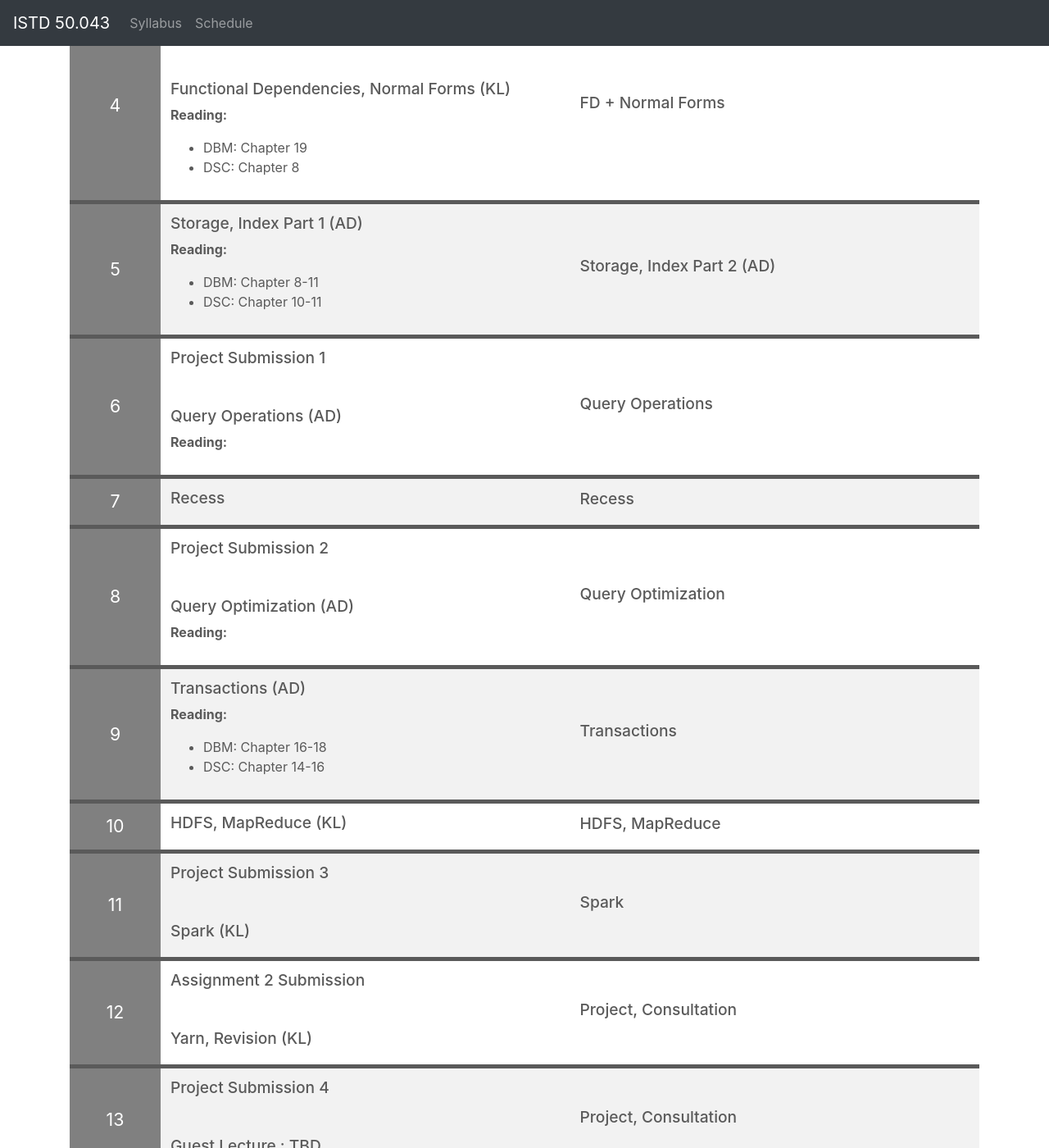
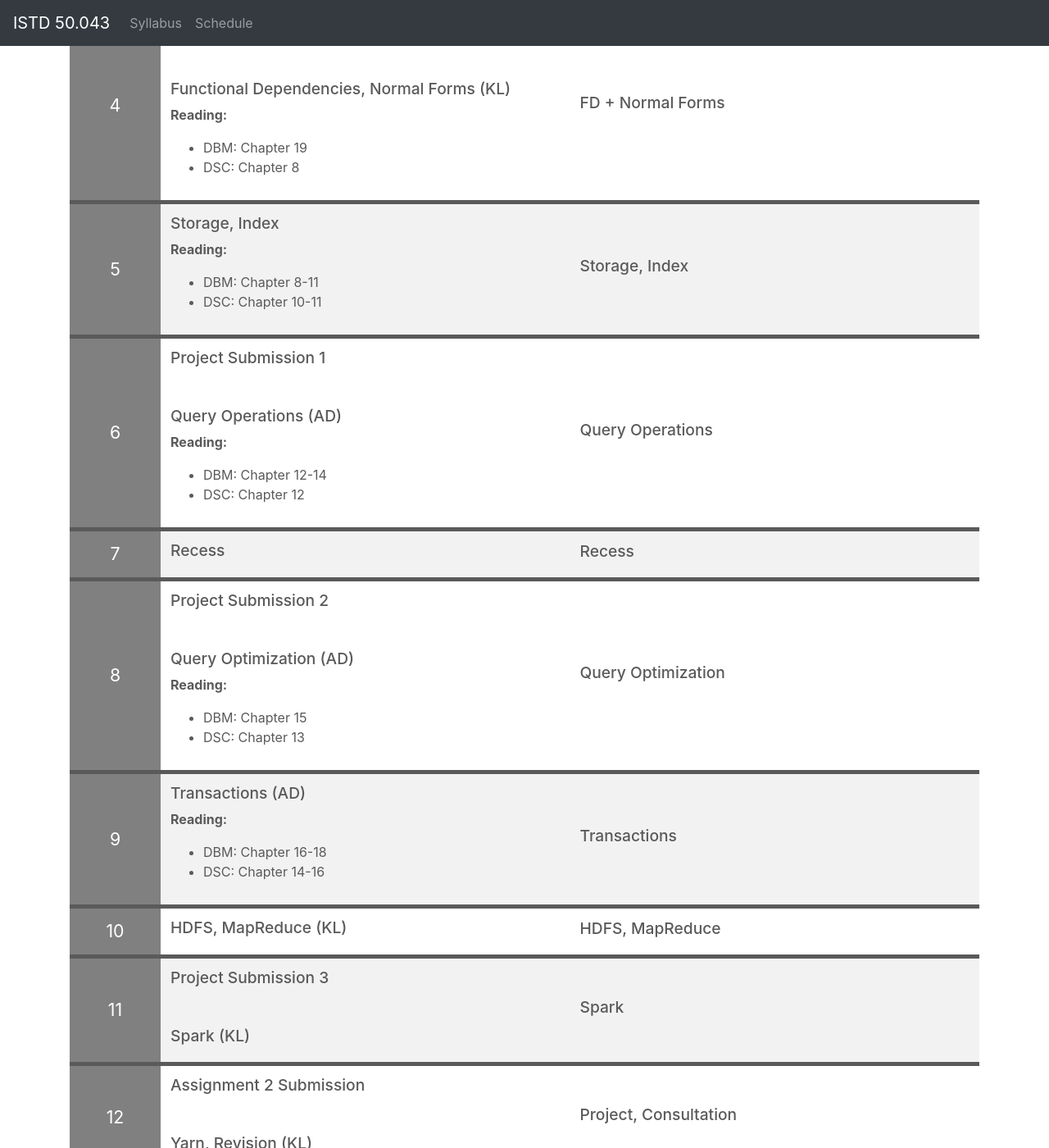
Before and after one commit to istd50043/istd50043.github.io, a Jekyll site: the page built from schedule.md, in a window 1280 px wide and 1400 px high, scrolled down 716 px. Shown: the whole window at 82% size. Built offline with Jekyll 4.4.1, drawn with Linux system fonts in a browser that asks for light colours; nearby versions of some CDN libraries; our own code applies the rules of GitHub Pages for plain Markdown files.

Commit message:
updated schedule

```diff
--- a/schedule.md
+++ b/schedule.md
@@ -60,14 +60,14 @@ This is a tentative schedule.  Lectures are run by Kenny Lu (KL) and Anh Dinh
 ### FD + Normal Forms
 
 {% include syllabus_entry %}
-### Storage, Index Part 1 (AD)
+### Storage, Index
 
 **Reading:**
 * DBM: Chapter 8-11
 * DSC: Chapter 10-11
 
 {% include tutorial_entry %}
-### Storage, Index Part 2 (AD)
+### Storage, Index
 
 
 
@@ -78,6 +78,8 @@ This is a tentative schedule.  Lectures are run by Kenny Lu (KL) and Anh Dinh
 ### Query Operations (AD)
 
 **Reading:**
+* DBM: Chapter 12-14
+* DSC: Chapter 12
 
 {% include tutorial_entry %}
 ### Query Operations
@@ -97,6 +99,8 @@ This is a tentative schedule.  Lectures are run by Kenny Lu (KL) and Anh Dinh
 ### Query Optimization (AD)
 
 **Reading:**
+* DBM: Chapter 15
+* DSC: Chapter 13
 
 {% include tutorial_entry %}
 ### Query Optimization
```
Also changed, not shown: schedule.html (+10 -2 lines).
